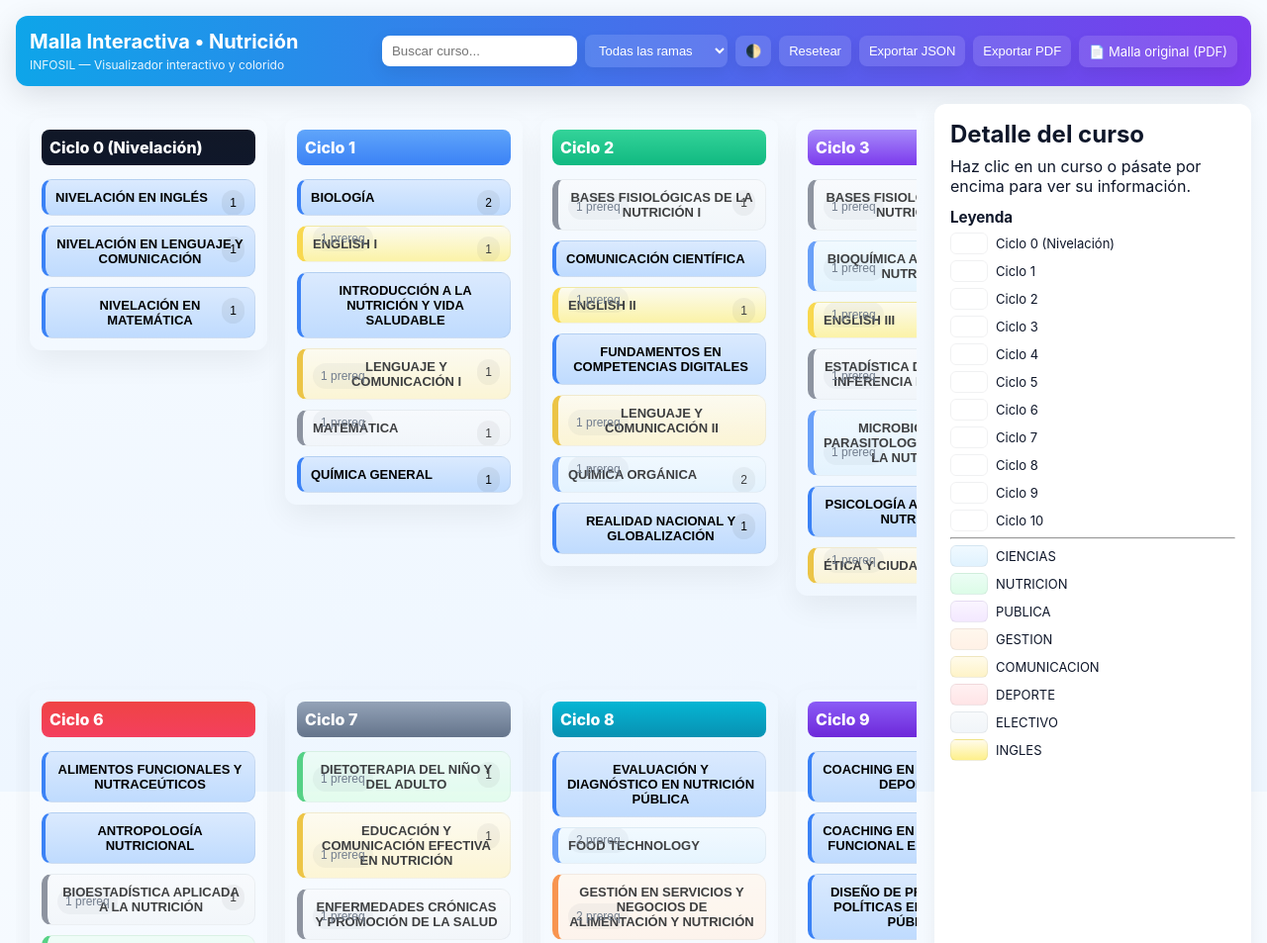
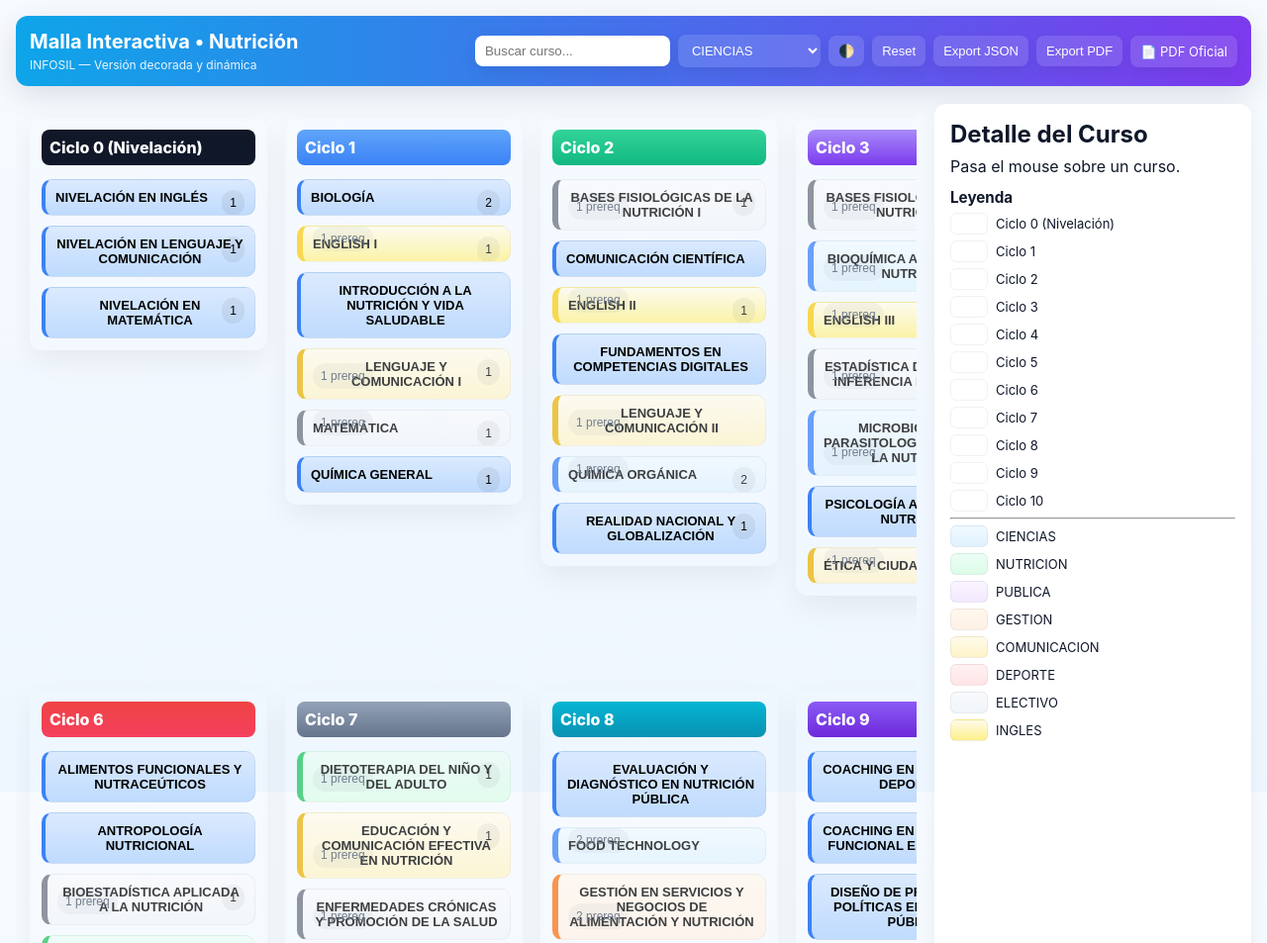
Before and after one commit to educhin321/Malla-interactiva-Nutrici-n, a plain HTML site: page index.html in a window 1280 px wide. Shown: the top 953 px of the page at 99% size. Drawn offline with nearby package versions, Linux system fonts and the light colour scheme.

Commit message:
index.html

```diff
--- a/index.html
+++ b/index.html
@@ -3,14 +3,11 @@
 <head>
   <meta charset="utf-8" />
   <meta name="viewport" content="width=device-width,initial-scale=1" />
-  <title>Malla Interactiva - INFOSIL (Decorada)</title>
+  <title>Malla Interactiva - INFOSIL</title>
 
   <link rel="stylesheet" href="styles.css" />
 
-  <!-- jsPDF para exportar PDF -->
   <script src="https://cdnjs.cloudflare.com/ajax/libs/jspdf/2.5.1/jspdf.umd.min.js"></script>
-
-  <!-- Firebase SDKs (opcional) -->
   <script src="https://www.gstatic.com/firebasejs/9.22.1/firebase-app-compat.js"></script>
   <script src="https://www.gstatic.com/firebasejs/9.22.1/firebase-firestore-compat.js"></script>
 </head>
@@ -18,23 +15,18 @@
   <header class="topbar">
     <div class="brand">
       <h1>Malla Interactiva • Nutrición</h1>
-      <p class="subtitle">INFOSIL — Visualizador interactivo y colorido</p>
+      <p class="subtitle">INFOSIL — Versión decorada y dinámica</p>
     </div>
 
     <div class="controls">
-      <input id="searchInput" placeholder="Buscar curso..." aria-label="Buscar curso" />
-      <select id="filterBranch" title="Filtrar por rama">
-        <option value="">Todas las ramas</option>
-      </select>
-      <button id="toggleTheme" title="Modo claro/oscuro">🌓</button>
-      <button id="resetBtn" title="Resetear estado">Resetear</button>
-      <button id="exportBtn" title="Exportar JSON">Exportar JSON</button>
-      <button id="exportPdfBtn" title="Exportar PDF">Exportar PDF</button>
+      <input id="searchInput" placeholder="Buscar curso..." />
+      <select id="filterBranch"></select>
+      <button id="toggleTheme">🌓</button>
+      <button id="resetBtn">Reset</button>
+      <button id="exportBtn">Export JSON</button>
+      <button id="exportPdfBtn">Export PDF</button>
 
-      <!-- PDF local -->
-      <a id="pdfLink" href="./INFOSIL.pdf" target="_blank" rel="noopener" title="Ver malla original (PDF)">
-        📄 Malla original (PDF)
-      </a>
+      <a id="pdfLink" href="./INFOSIL.pdf" target="_blank">📄 PDF Oficial</a>
     </div>
   </header>
 
@@ -45,8 +37,8 @@
     </section>
 
     <aside id="detalle" class="detalle">
-      <h2>Detalle del curso</h2>
-      <div id="detalleContenido">Haz clic en un curso o pásate por encima para ver su información.</div>
+      <h2>Detalle del Curso</h2>
+      <div id="detalleContenido">Pasa el mouse sobre un curso.</div>
 
       <div class="legend">
         <h3>Leyenda</h3>
@@ -58,7 +50,7 @@
   </main>
 
   <footer>
-    <small>Guardado: localStorage. Para nube: configurar Firebase en <code>script.js</code>.</small>
+    <small>Versión extendida — Guardado local (con opción Firebase)</small>
   </footer>
 
   <script src="script.js"></script>
```
